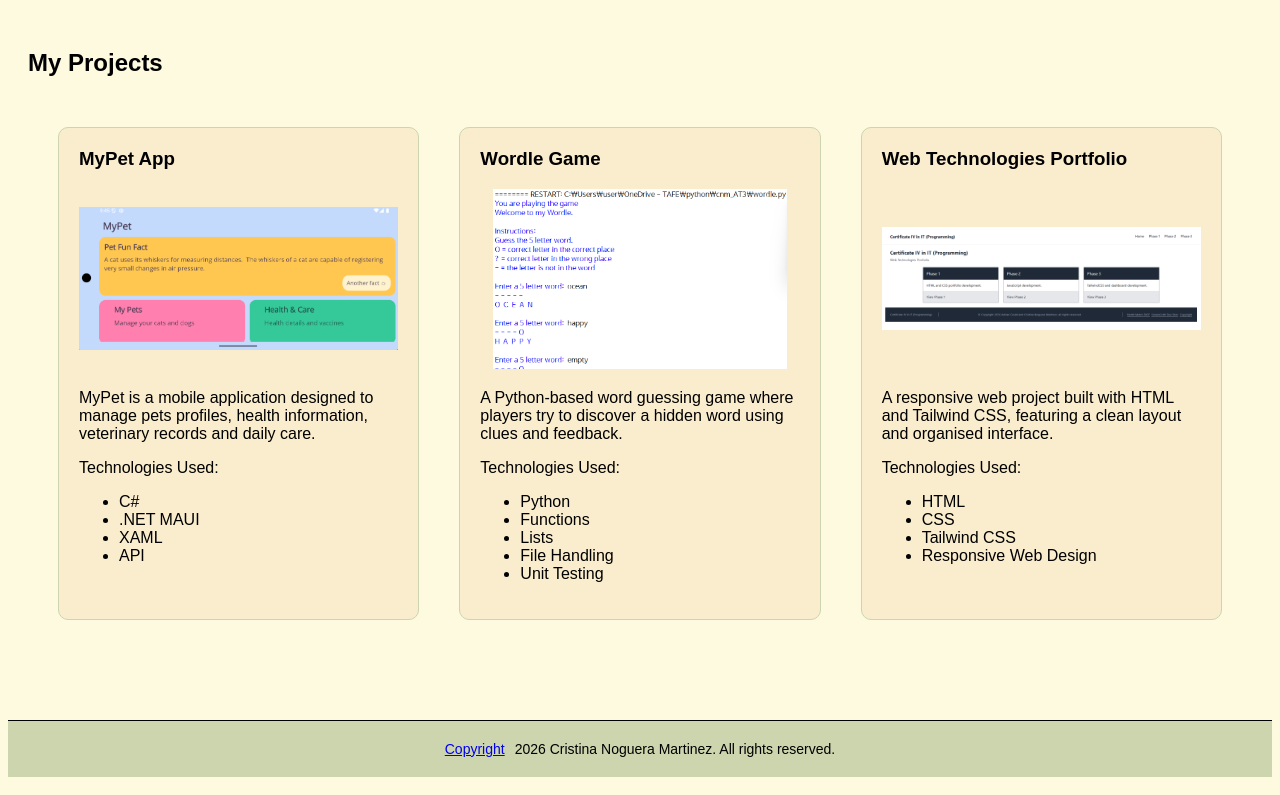
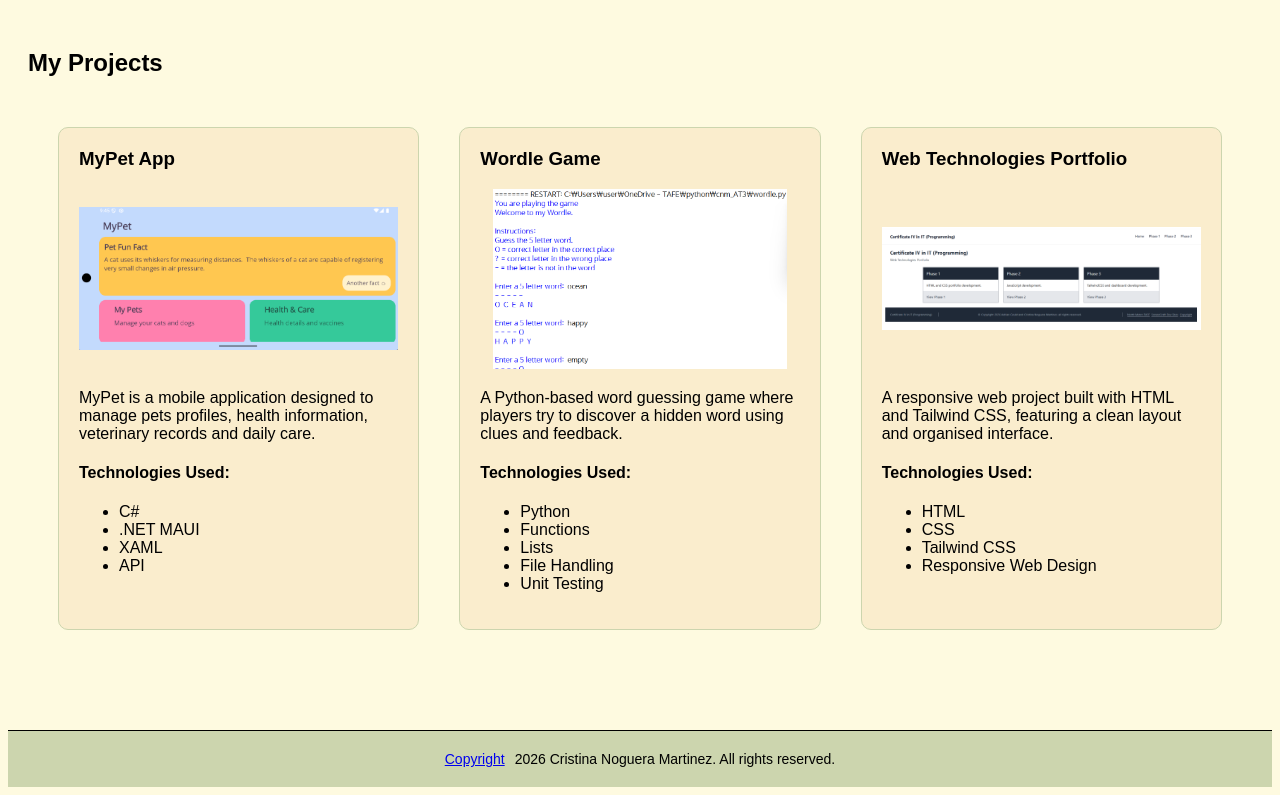
Before and after one commit to OhPandora/C4Prog-WT-Final-Project, a plain HTML site: page projects.html in a window 1280 px wide. Shown: the part 74-869 px from the top of the page. Drawn offline with Linux system fonts and the light colour scheme.

Commit message:
fix(projects): update headings

```diff
--- a/projects.html
+++ b/projects.html
@@ -38,7 +38,7 @@
                     health information, veterinary records and daily care.
                 </p>
 
-                <p>Technologies Used:</p>
+                <h4>Technologies Used:</h4>
                 <ul>
                     <li>C#</li>
                     <li>.NET MAUI</li>
@@ -57,7 +57,7 @@
                     discover a hidden word using clues and feedback.
                 </p>
 
-                <p>Technologies Used:</p>
+                <h4>Technologies Used:</h4>
                 <ul>
                     <li>Python</li>
                     <li>Functions</li>
@@ -77,7 +77,7 @@
                     featuring a clean layout and organised interface.
                 </p>
 
-                <p>Technologies Used:</p>
+                <h4>Technologies Used:</h4>
                 <ul>
                     <li>HTML</li>
                     <li>CSS</li>
```
